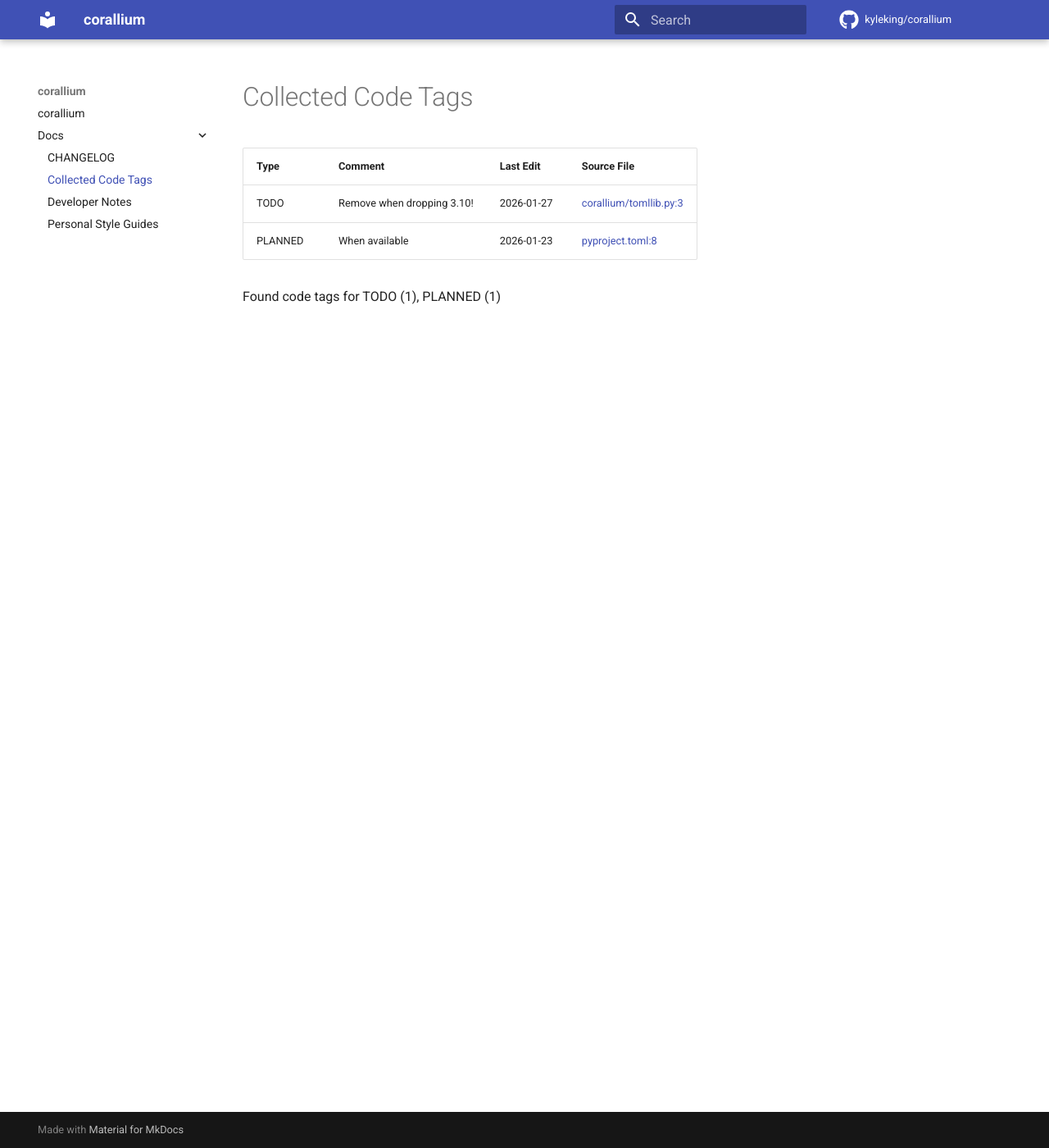
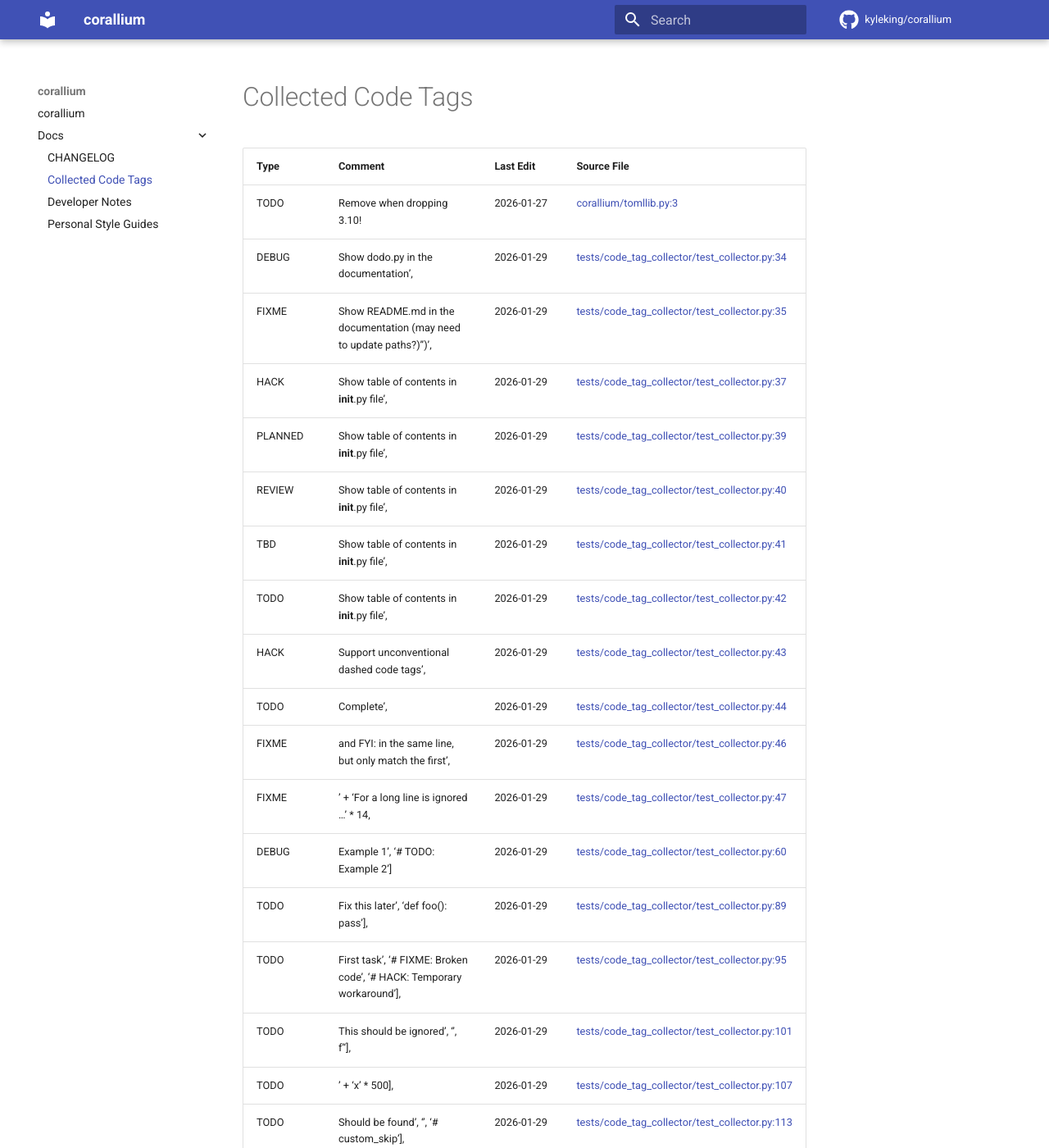
Before and after one commit to KyleKing/corallium, an MkDocs documentation site: the page built from docs/docs/CODE_TAG_SUMMARY.md, in a window 1280 px wide and 1400 px high. Shown: the whole window at 82% size. Built offline with MkDocs 1.6.1 and Material for MkDocs 9.7.7, drawn with Linux system fonts in a browser that asks for light colours; comment, search, counter and statistics services are not loaded; some of the changed text lies outside the part shown.

```diff
--- a/docs/docs/CODE_TAG_SUMMARY.md
+++ b/docs/docs/CODE_TAG_SUMMARY.md
@@ -1,10 +1,28 @@
 # Collected Code Tags
 
-| Type    | Comment                    | Last Edit  | Source File                                                                                                                            |
-|---------|----------------------------|------------|----------------------------------------------------------------------------------------------------------------------------------------|
-| TODO    | Remove when dropping 3.10! | 2026-01-27 | [corallium/tomllib.py:3](https://github.com/KyleKing/corallium/blame/1353d3153982c2e23fc516b9508bea813de619f2/corallium/tomllib.py#L3) |
-| PLANNED | When available             | 2026-01-23 | [pyproject.toml:8](https://github.com/KyleKing/corallium/blame/d2d0b017f96d1fc3664099b1274db9267242a1ba/pyproject.toml#L8)             |
+| Type    | Comment                                                               | Last Edit  | Source File                                                                                                                                                                            |
+|---------|-----------------------------------------------------------------------|------------|----------------------------------------------------------------------------------------------------------------------------------------------------------------------------------------|
+| TODO    | Remove when dropping 3.10!                                            | 2026-01-27 | [corallium/tomllib.py:3](https://github.com/KyleKing/corallium/blame/1353d3153982c2e23fc516b9508bea813de619f2/corallium/tomllib.py#L3)                                                 |
+| DEBUG   | Show dodo.py in the documentation',                                   | 2026-01-29 | [tests/code_tag_collector/test_collector.py:34](https://github.com/KyleKing/corallium/blame/deb7cdb7c1ab14c03cb43df70da1485df3fec4f4/tests/code_tag_collector/test_collector.py#L33)   |
+| FIXME   | Show README.md in the documentation (may need to update paths?)")',   | 2026-01-29 | [tests/code_tag_collector/test_collector.py:35](https://github.com/KyleKing/corallium/blame/deb7cdb7c1ab14c03cb43df70da1485df3fec4f4/tests/code_tag_collector/test_collector.py#L34)   |
+| HACK    | Show table of contents in __init__.py file',                          | 2026-01-29 | [tests/code_tag_collector/test_collector.py:37](https://github.com/KyleKing/corallium/blame/deb7cdb7c1ab14c03cb43df70da1485df3fec4f4/tests/code_tag_collector/test_collector.py#L36)   |
+| PLANNED | Show table of contents in __init__.py file',                          | 2026-01-29 | [tests/code_tag_collector/test_collector.py:39](https://github.com/KyleKing/corallium/blame/deb7cdb7c1ab14c03cb43df70da1485df3fec4f4/tests/code_tag_collector/test_collector.py#L38)   |
+| REVIEW  | Show table of contents in __init__.py file',                          | 2026-01-29 | [tests/code_tag_collector/test_collector.py:40](https://github.com/KyleKing/corallium/blame/deb7cdb7c1ab14c03cb43df70da1485df3fec4f4/tests/code_tag_collector/test_collector.py#L39)   |
+| TBD     | Show table of contents in __init__.py file',                          | 2026-01-29 | [tests/code_tag_collector/test_collector.py:41](https://github.com/KyleKing/corallium/blame/deb7cdb7c1ab14c03cb43df70da1485df3fec4f4/tests/code_tag_collector/test_collector.py#L40)   |
+| TODO    | Show table of contents in __init__.py file',                          | 2026-01-29 | [tests/code_tag_collector/test_collector.py:42](https://github.com/KyleKing/corallium/blame/deb7cdb7c1ab14c03cb43df70da1485df3fec4f4/tests/code_tag_collector/test_collector.py#L41)   |
+| HACK    | Support unconventional dashed code tags',                             | 2026-01-29 | [tests/code_tag_collector/test_collector.py:43](https://github.com/KyleKing/corallium/blame/deb7cdb7c1ab14c03cb43df70da1485df3fec4f4/tests/code_tag_collector/test_collector.py#L42)   |
+| TODO    | Complete',                                                            | 2026-01-29 | [tests/code_tag_collector/test_collector.py:44](https://github.com/KyleKing/corallium/blame/deb7cdb7c1ab14c03cb43df70da1485df3fec4f4/tests/code_tag_collector/test_collector.py#L43)   |
+| FIXME   | and FYI: in the same line, but only match the first',                 | 2026-01-29 | [tests/code_tag_collector/test_collector.py:46](https://github.com/KyleKing/corallium/blame/deb7cdb7c1ab14c03cb43df70da1485df3fec4f4/tests/code_tag_collector/test_collector.py#L45)   |
+| FIXME   | ' + 'For a long line is ignored ...' * 14,                            | 2026-01-29 | [tests/code_tag_collector/test_collector.py:47](https://github.com/KyleKing/corallium/blame/deb7cdb7c1ab14c03cb43df70da1485df3fec4f4/tests/code_tag_collector/test_collector.py#L46)   |
+| DEBUG   | Example 1', '# TODO: Example 2']                                      | 2026-01-29 | [tests/code_tag_collector/test_collector.py:60](https://github.com/KyleKing/corallium/blame/deb7cdb7c1ab14c03cb43df70da1485df3fec4f4/tests/code_tag_collector/test_collector.py#L59)   |
+| TODO    | Fix this later', 'def foo(): pass'],                                  | 2026-01-29 | [tests/code_tag_collector/test_collector.py:89](https://github.com/KyleKing/corallium/blame/deb7cdb7c1ab14c03cb43df70da1485df3fec4f4/tests/code_tag_collector/test_collector.py#L88)   |
+| TODO    | First task', '# FIXME: Broken code', '# HACK: Temporary workaround'], | 2026-01-29 | [tests/code_tag_collector/test_collector.py:95](https://github.com/KyleKing/corallium/blame/deb7cdb7c1ab14c03cb43df70da1485df3fec4f4/tests/code_tag_collector/test_collector.py#L94)   |
+| TODO    | This should be ignored', '', f'<!-- {SKIP_PHRASE} -->'],              | 2026-01-29 | [tests/code_tag_collector/test_collector.py:101](https://github.com/KyleKing/corallium/blame/deb7cdb7c1ab14c03cb43df70da1485df3fec4f4/tests/code_tag_collector/test_collector.py#L100) |
+| TODO    | ' + 'x' * 500],                                                       | 2026-01-29 | [tests/code_tag_collector/test_collector.py:107](https://github.com/KyleKing/corallium/blame/deb7cdb7c1ab14c03cb43df70da1485df3fec4f4/tests/code_tag_collector/test_collector.py#L106) |
+| TODO    | Should be found', '', '# custom_skip'],                               | 2026-01-29 | [tests/code_tag_collector/test_collector.py:113](https://github.com/KyleKing/corallium/blame/deb7cdb7c1ab14c03cb43df70da1485df3fec4f4/tests/code_tag_collector/test_collector.py#L112) |
+| TODO    | This should be skipped', '', f'<!-- {legacy_phrase} -->']             | 2026-01-29 | [tests/code_tag_collector/test_collector.py:159](https://github.com/KyleKing/corallium/blame/32e9795a886d0cb7aed14e43011f8c7407173125/tests/code_tag_collector/test_collector.py#L159) |
+| TODO    | This should be skipped', '', f'<!-- {SKIP_PHRASE} -->']               | 2026-01-29 | [tests/code_tag_collector/test_collector.py:169](https://github.com/KyleKing/corallium/blame/32e9795a886d0cb7aed14e43011f8c7407173125/tests/code_tag_collector/test_collector.py#L169) |
 
-Found code tags for TODO (1), PLANNED (1)
+Found code tags for FIXME (3), TODO (10), PLANNED (1), HACK (2), REVIEW (1), TBD (1), DEBUG (2)
 
 <!-- calcipy_skip_tags -->
--- a/pyproject.toml
+++ b/pyproject.toml
@@ -58,6 +58,9 @@ version_files = ["corallium/__init__.py:^__version", "pyproject.toml:^version"]
 check_untyped_defs = true
 disallow_any_generics = true
 enable_error_code = ["ignore-without-code", "possibly-undefined", "redundant-expr", "truthy-bool"]
+exclude = [
+  '^tests/_tmp_cache/',
+]
 extra_checks = true
 files = ["corallium", "tests"]
 no_implicit_reexport = true
```
Also changed, not shown: docs/docs/CHANGELOG.md (+6 -0 lines), docs/docs/DEVELOPER_GUIDE.md (+5 -5 lines), 3 other files.
